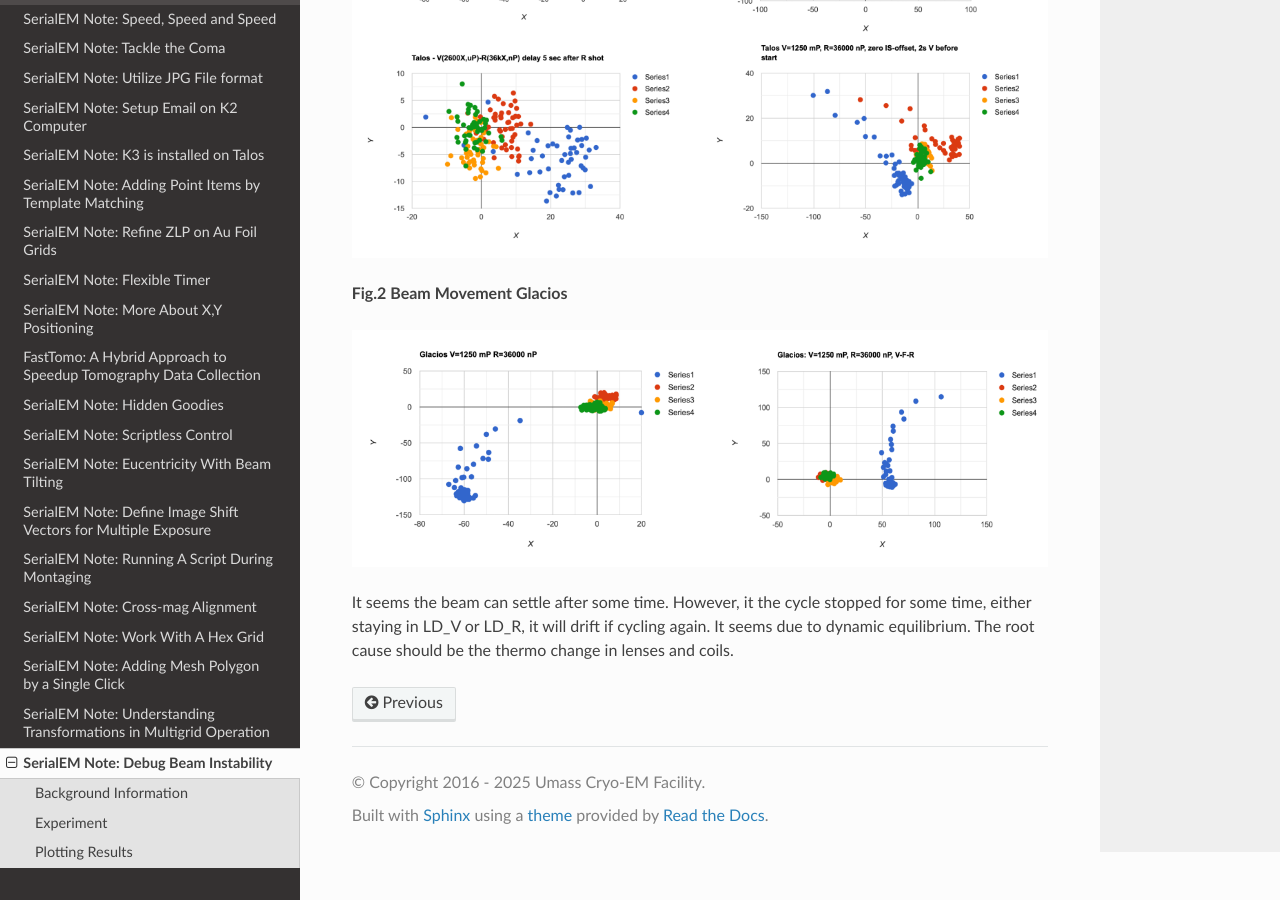
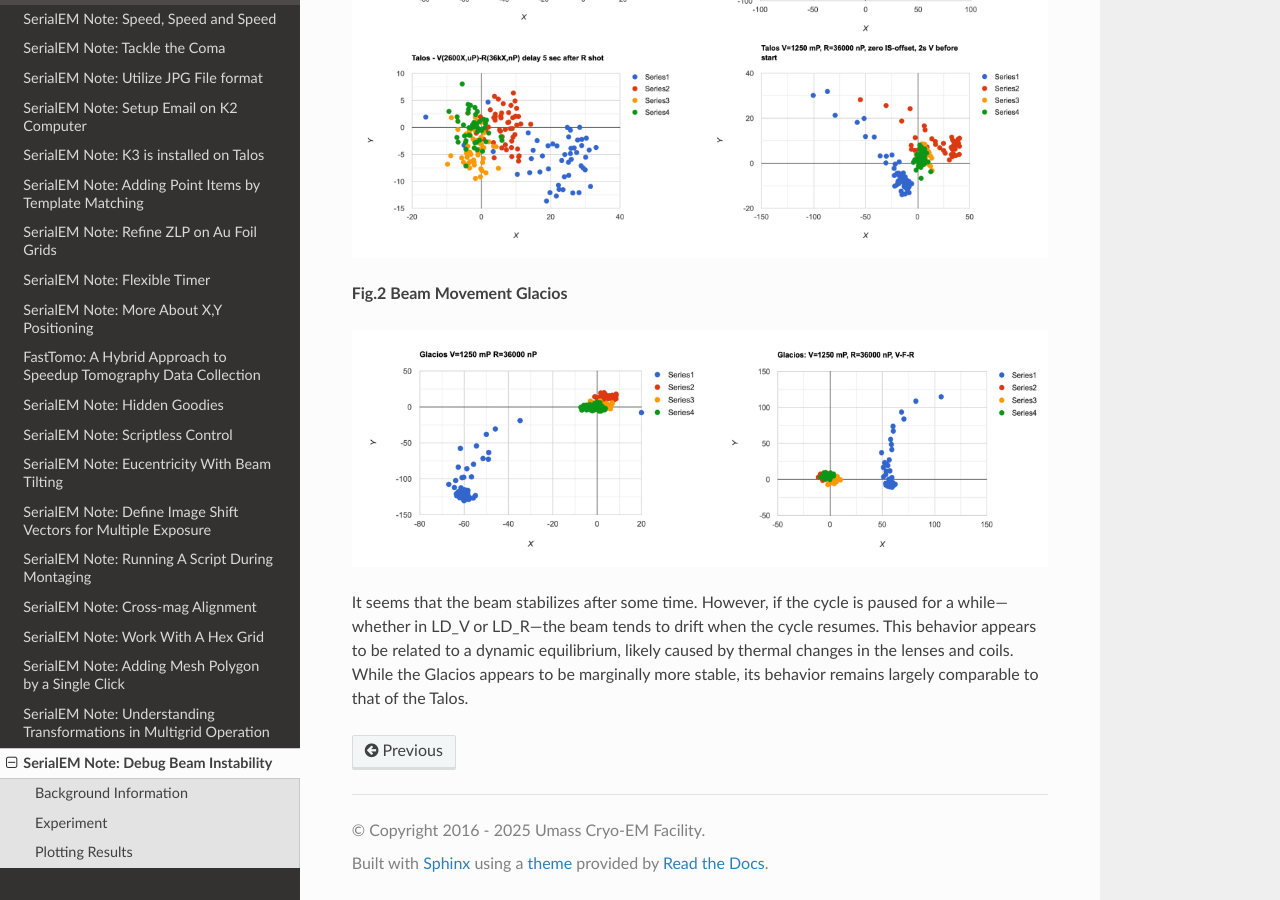
Before and after one commit to xuchen66/sphinx-emdocs, a Sphinx documentation site: the page built from source/serialem-note-debug-beam-instability.rst, in a window 1280 px wide and 900 px high, scrolled down 2649 px. Built offline with Sphinx 7.4.7 and the Read the Docs theme 3.1.0, drawn with Linux system fonts in a browser that asks for light colours; pages that are not in the unit, such as notebooks, are missing from menus.

Commit message:
Update serialem-note-debug-beam-instability.rst

```diff
--- a/source/serialem-note-debug-beam-instability.rst
+++ b/source/serialem-note-debug-beam-instability.rst
@@ -138,6 +138,9 @@ from Talos and Glacios.
 ..   :width: 833 px
    :scale: 50 %
 
-It seems the beam can settle after some time. However, it the cycle stopped for
-some time, either staying in LD_V or LD_R, it will drift if cycling again. It seems
-due to dynamic equilibrium. The root cause should be the thermo change in lenses and coils.
+It seems that the beam stabilizes after some time. However, if the cycle
+is paused for a while—whether in LD_V or LD_R—the beam tends to drift
+when the cycle resumes. This behavior appears to be related to a dynamic
+equilibrium, likely caused by thermal changes in the lenses and coils.
+While the Glacios appears to be marginally more stable, its behavior
+remains largely comparable to that of the Talos.
```
